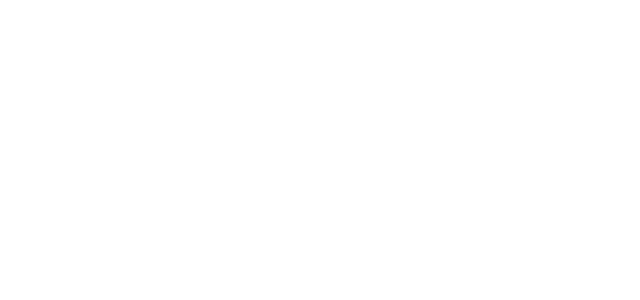
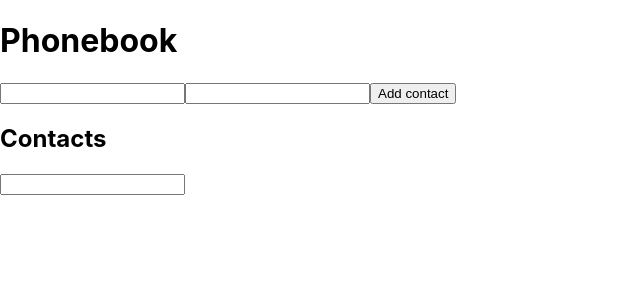
Before and after one commit to svd-serhii/goit-react-hw-02-phonebook, a React (Create React App) app: page / in a window 1280 px wide. Shown: the top 300 px of the page, without its empty margins (0-640 px from the left). Built offline with nearby package versions, Linux system fonts and the light colour scheme.

Commit message:
Update App.jsx

```diff
--- a/src/components/App/App.jsx
+++ b/src/components/App/App.jsx
@@ -1,10 +1,47 @@
 import React, { Component } from 'react';
-import { nanoid } from 'nanoid';
+// import { nanoid } from 'nanoid';
 
 class App extends Component {
-  state = {};
+  state = {
+    contacts: [],
+    name: '',
+  };
   render() {
-    return;
+    return (
+      <div>
+        <h1>Phonebook</h1>
+        <from>
+          <div>
+            <label htmlFor="">
+              <input
+                type="text"
+                name="name"
+                pattern="^[a-zA-Zа-яА-Я]+(([' -][a-zA-Zа-яА-Я ])?[a-zA-Zа-яА-Я]*)*$"
+                title="Name may contain only letters, apostrophe, dash and spaces. For example Adrian, Jacob Mercer, Charles de Batz de Castelmore d'Artagnan"
+                required
+              />
+            </label>
+            <label htmlFor="">
+              <input
+                type="tel"
+                name="number"
+                pattern="\+?\d{1,4}?[-.\s]?\(?\d{1,3}?\)?[-.\s]?\d{1,4}[-.\s]?\d{1,4}[-.\s]?\d{1,9}"
+                title="Phone number must be digits and can contain spaces, dashes, parentheses and can start with +"
+                required
+              />
+            </label>
+            <button>Add contact</button>
+          </div>
+        </from>
+        <h2>Contacts</h2>
+        <div>
+          <label htmlFor="">
+            <input type="text" />
+          </label>
+          <ul></ul>
+        </div>
+      </div>
+    );
   }
 }
 
```
